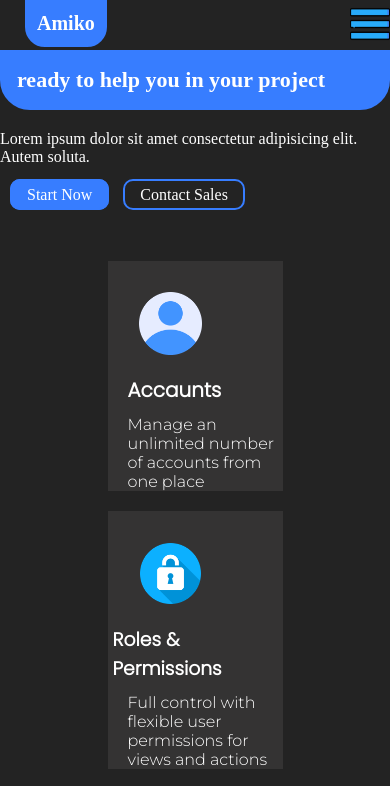
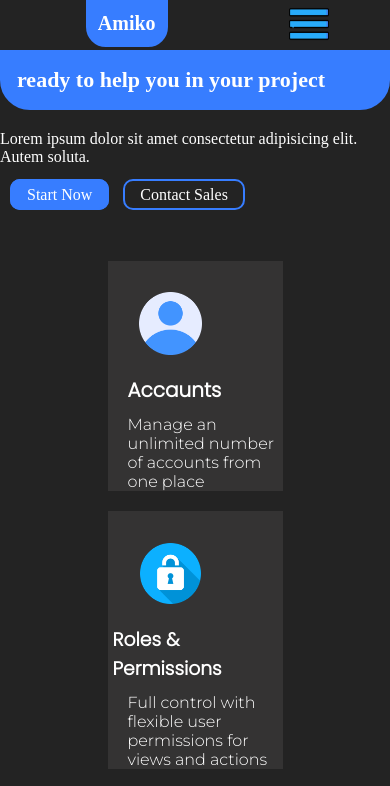
Before and after one commit to amiko12/amiko, a plain HTML site: page index.html in a window 390 px wide. Shown: the top 786 px of the page. Drawn offline with Linux system fonts and the light colour scheme.

Commit message:
add another responsive settings

```diff
--- a/css/responsive.css
+++ b/css/responsive.css
@@ -36,7 +36,10 @@
     .register,
     .header-a{
         display: none;
-
+    }
+    .header-div{
+        display: flex;
+        justify-content: space-around;
     }
     .menu{
         display: block;
```
